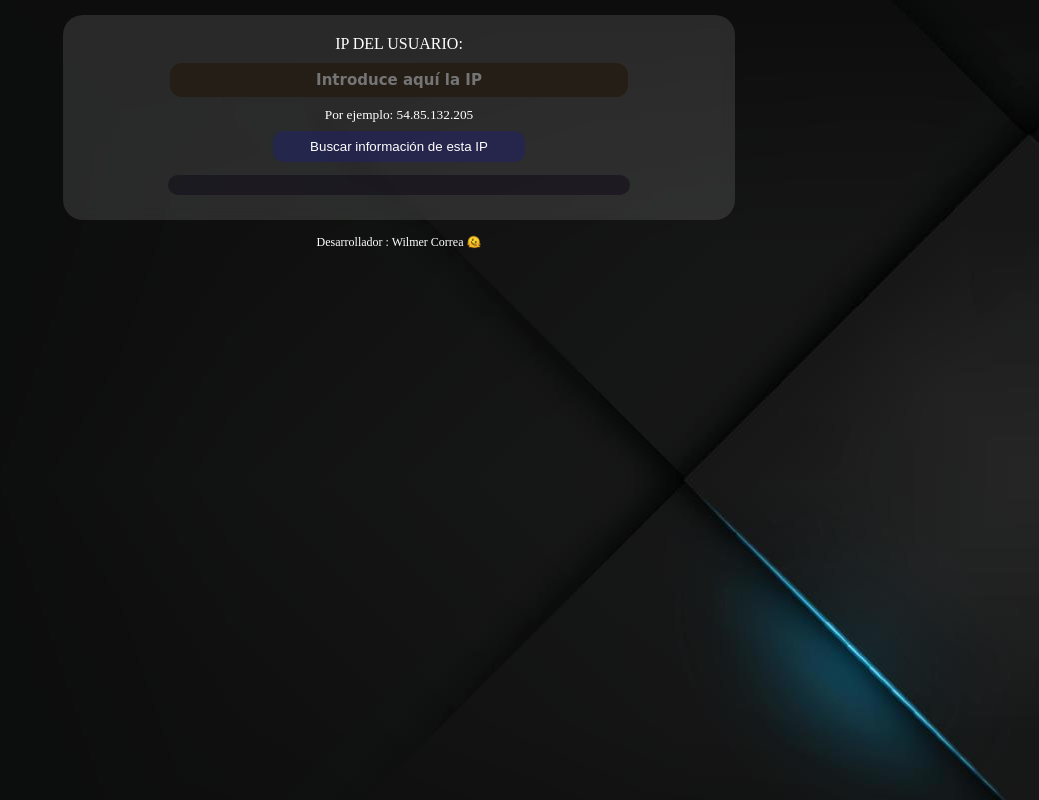
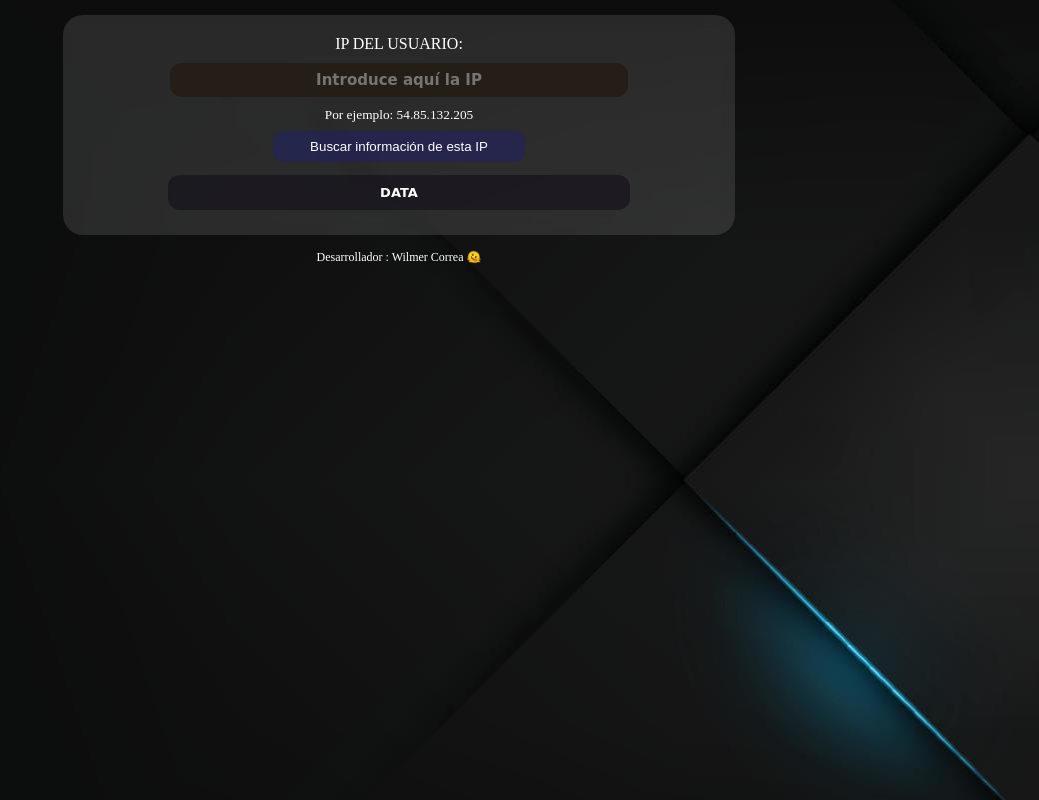
Before and after one commit to wilmer-oss/IP-Info, a plain HTML site: page index.html in a window 1280 px wide. Shown: the whole page, without its empty margins (241-1280 px from the left). Drawn offline with Linux system fonts and the light colour scheme.

Commit message:
segundo commit

```diff
--- a/index.html
+++ b/index.html
@@ -21,7 +21,7 @@
       </form>
 
       <div>
-        <pre id="results"></pre>
+        <pre id="results">DATA</pre>
       </div>
     </main>
  <footer class="footer">Desarrollador : Wilmer Correa 🫠 </footer>
--- a/main.js
+++ b/main.js
@@ -28,6 +28,7 @@ const OPTIONS = {
     const ipInfo = await fetchIpInfo(value)
 
     if (ipInfo) {
+      results.innerHTML="";
       results.innerHTML = JSON.stringify(ipInfo,null,3)
     }
     input.value="";
```
